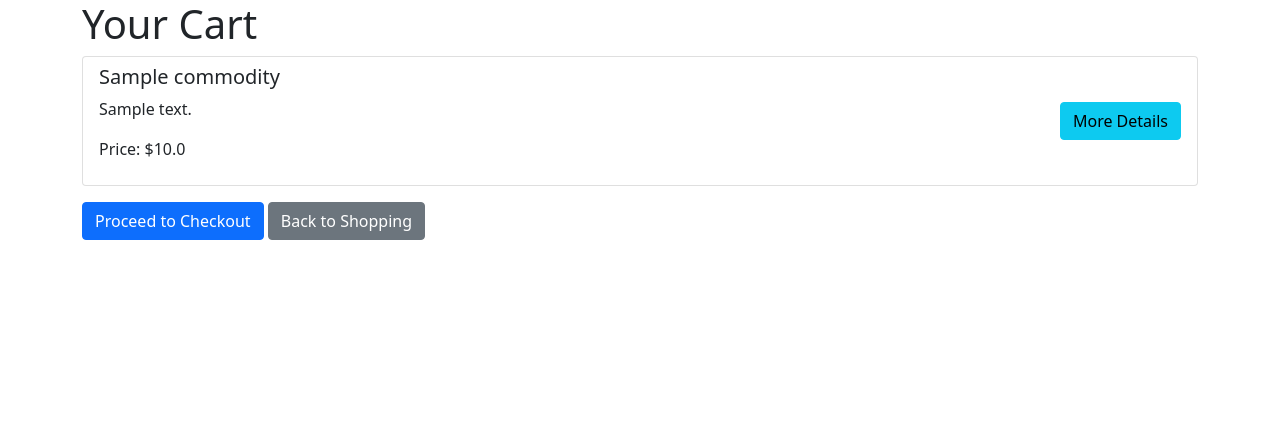
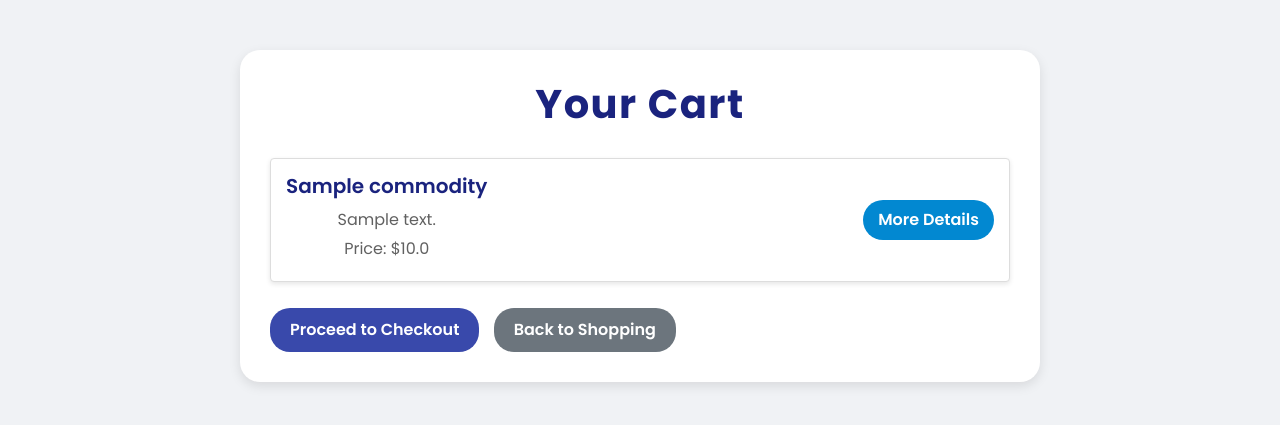
Before and after one commit to Judhunja/shopvista, a Flask app: template app/templates/cart.html in a window 1280 px wide. Shown: the top 425 px of the page. Run offline with Flask 3, Linux system fonts and the light colour scheme; the template is opened without the code that fills it: values that come from a table or form of the project are taken from there, others are empty; tables that the repository leaves empty hold one stand-in row (values such as "Sample post").

Commit message:
add cart styling

```diff
--- /dev/null
+++ b/app/static/css/cart.css
@@ -0,0 +1,111 @@
+body {
+	background-color: #f0f2f5;
+	font-family: 'Poppins', sans-serif;
+	color: #333;
+	padding-top: 50px;
+	margin: 0;
+}
+
+h1 {
+	font-size: 2.5rem;
+	font-weight: 700;
+	color: #1a237e;
+	text-align: center;
+	margin-bottom: 30px;
+	letter-spacing: 1.5px;
+}
+
+/* Cart item */
+.list-group-item {
+	border: 1px solid #ddd;
+	border-radius: 10px;
+	margin-bottom: 10px;
+	padding: 15px;
+	background-color: #ffffff;
+	box-shadow: 0 2px 5px rgba(0, 0, 0, 0.1);
+	transition: box-shadow 0.3s ease;
+}
+
+.list-group-item:hover {
+	box-shadow: 0 4px 8px rgba(0, 0, 0, 0.15);
+}
+
+.list-group-item h5 {
+	font-size: 1.25rem;
+	color: #1a237e;
+	font-weight: 600;
+	margin-bottom: 10px;
+}
+
+.list-group-item p {
+	font-size: 1rem;
+	color: #616161;
+	margin-bottom: 5px;
+}
+
+.btn-info {
+	background-color: #0288d1;
+	border: none;
+	border-radius: 20px;
+	padding: 8px 15px;
+	color: #fff;
+	font-weight: 600;
+	transition: background-color 0.3s ease;
+}
+
+.btn-info:hover {
+	background-color: #0277bd;
+}
+
+.btn-primary {
+	background-color: #3949ab;
+	border: none;
+	border-radius: 20px;
+	padding: 10px 20px;
+	font-weight: 600;
+	transition: background-color 0.3s ease;
+	margin-right: 10px;
+}
+
+.btn-primary:hover {
+	background-color: #283593;
+}
+
+.btn-secondary {
+	background-color: #6c757d;
+	border: none;
+	border-radius: 20px;
+	padding: 10px 20px;
+	font-weight: 600;
+}
+
+.btn-secondary:hover {
+	background-color: #5a6268;
+}
+
+/* Empty cart message */
+p {
+	font-size: 1.1rem;
+	color: #616161;
+	text-align: center;
+}
+
+p a {
+	color: #3949ab;
+	font-weight: 600;
+	text-decoration: none;
+}
+
+p a:hover {
+	color: #283593;
+	text-decoration: underline;
+}
+
+.container {
+	max-width: 800px;
+	margin: 0 auto;
+	background-color: #ffffff;
+	border-radius: 20px;
+	padding: 30px;
+	box-shadow: 0 4px 12px rgba(0, 0, 0, 0.1);
+}
--- a/app/templates/cart.html
+++ b/app/templates/cart.html
@@ -4,6 +4,8 @@
 <head>
 	<link rel="stylesheet" href="https://cdn.jsdelivr.net/npm/bootstrap@5.1.3/dist/css/bootstrap.min.css">
 	<title>Cart</title>
+	<link rel="stylesheet" href="{{ url_for('static', filename='css/cart.css') }}">
+	<link href="https://fonts.googleapis.com/css2?family=Poppins:wght@400;600;700&display=swap" rel="stylesheet">
 </head>
 
 <body>
```
